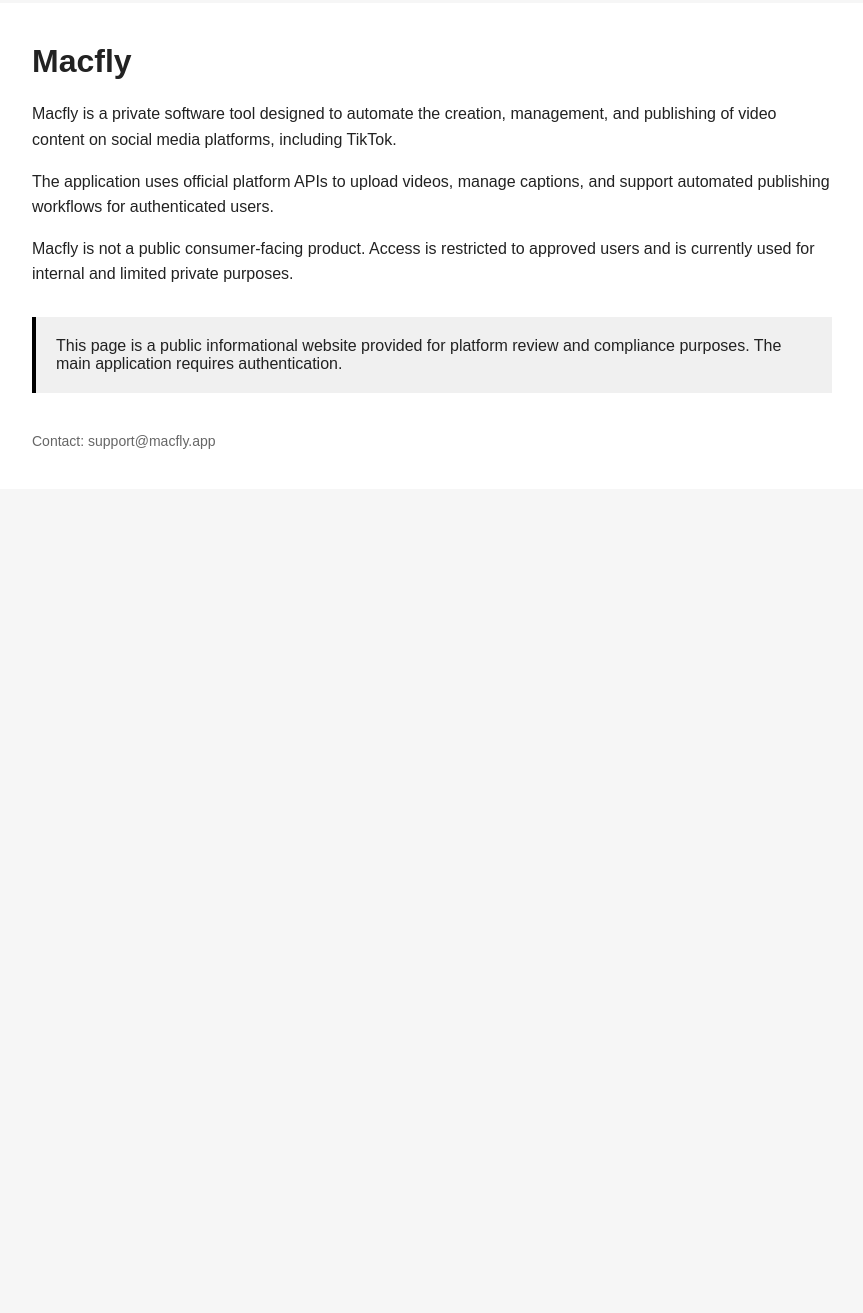
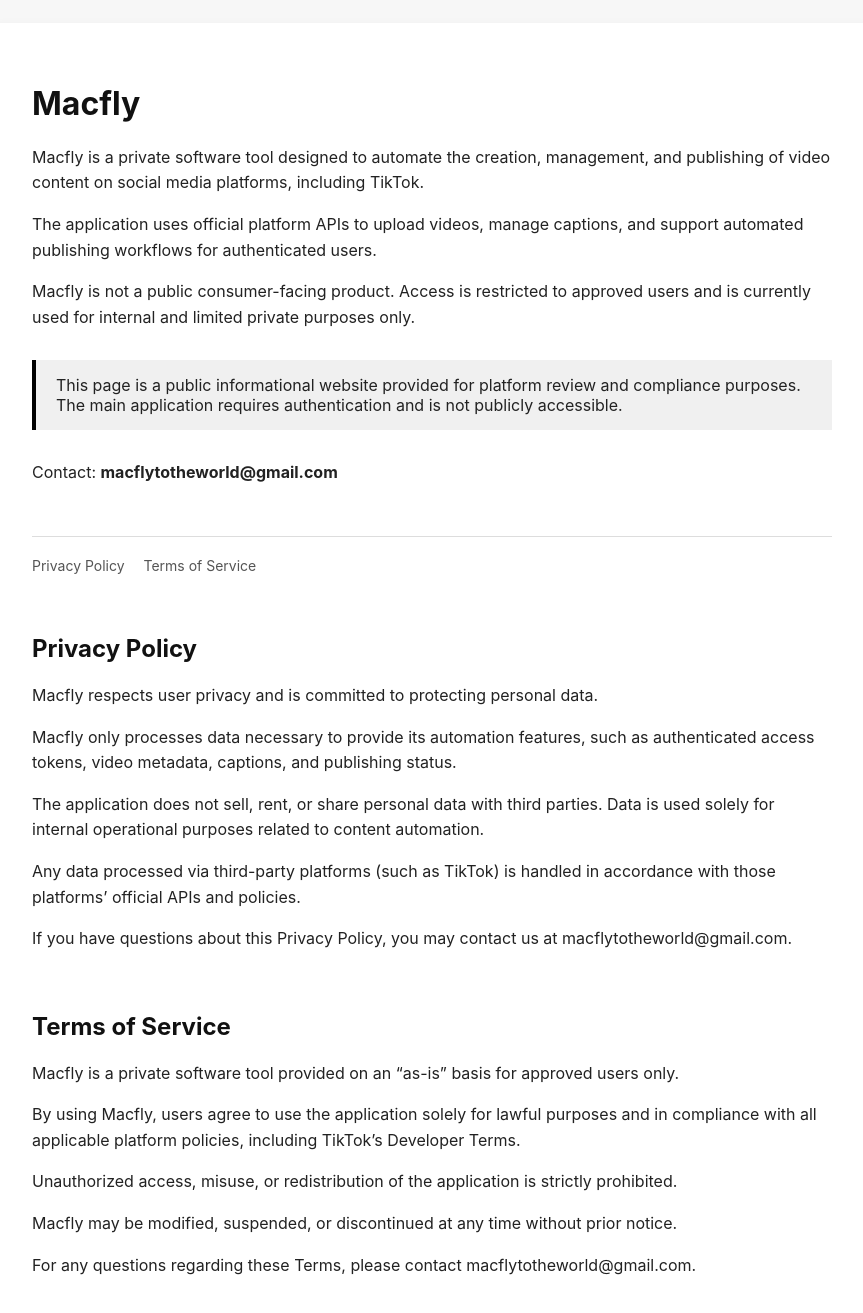
Before and after one commit to Macflytotheworld/macflytotheworld.github.io, a plain HTML site: page index.html in a window 1280 px wide. Shown: the part 37-1350 px from the top of the page, without its empty margins (208-1071 px from the left). Before the commit the page ends 800 px from the top, so only its background shows below. Drawn offline with Linux system fonts and the light colour scheme.

Commit message:
Update index.html

```diff
--- a/index.html
+++ b/index.html
@@ -1,71 +1,159 @@
 <!DOCTYPE html>
 <html lang="en">
 <head>
-  <meta charset="UTF-8">
-  <title>Macfly – TikTok Automation Tool</title>
-  <meta name="viewport" content="width=device-width, initial-scale=1.0">
-  <meta name="description" content="Macfly is a private automation tool for managing and publishing TikTok content using official APIs.">
+  <meta charset="UTF-8" />
+  <meta name="viewport" content="width=device-width, initial-scale=1.0" />
+  <title>Macfly – Private Automation Tool</title>
   <style>
     body {
-      font-family: Arial, sans-serif;
-      background: #f6f6f6;
+      font-family: -apple-system, BlinkMacSystemFont, "Segoe UI", Roboto, Helvetica, Arial, sans-serif;
+      background-color: #f7f7f7;
       margin: 0;
-      padding: 40px;
+      padding: 0;
       color: #222;
     }
     .container {
       max-width: 800px;
-      margin: auto;
+      margin: 60px auto;
       background: #ffffff;
       padding: 40px;
       border-radius: 8px;
+      box-shadow: 0 2px 10px rgba(0,0,0,0.05);
     }
-    h1 {
-      margin-top: 0;
+    h1, h2 {
+      color: #111;
     }
     p {
       line-height: 1.6;
     }
-    .box {
-      margin-top: 30px;
-      padding: 20px;
+    .notice {
+      margin: 30px 0;
+      padding: 15px 20px;
+      border-left: 4px solid #000;
       background: #f0f0f0;
-      border-left: 4px solid #000;
     }
     footer {
-      margin-top: 40px;
+      margin-top: 50px;
+      padding-top: 20px;
+      border-top: 1px solid #ddd;
       font-size: 14px;
-      color: #666;
+      color: #555;
+    }
+    footer a {
+      color: #555;
+      text-decoration: none;
+      margin-right: 15px;
+    }
+    footer a:hover {
+      text-decoration: underline;
+    }
+    .section {
+      margin-top: 60px;
     }
   </style>
 </head>
 <body>
+
   <div class="container">
     <h1>Macfly</h1>
 
     <p>
-      Macfly is a private software tool designed to automate the creation, management,
-      and publishing of video content on social media platforms, including TikTok.
+      Macfly is a private software tool designed to automate the creation,
+      management, and publishing of video content on social media platforms,
+      including TikTok.
     </p>
 
     <p>
-      The application uses official platform APIs to upload videos, manage captions,
-      and support automated publishing workflows for authenticated users.
+      The application uses official platform APIs to upload videos, manage
+      captions, and support automated publishing workflows for authenticated
+      users.
     </p>
 
     <p>
-      Macfly is not a public consumer-facing product. Access is restricted to approved users
-      and is currently used for internal and limited private purposes.
+      Macfly is not a public consumer-facing product. Access is restricted to
+      approved users and is currently used for internal and limited private
+      purposes only.
     </p>
 
-    <div class="box">
-      This page is a public informational website provided for platform review and compliance purposes.
-      The main application requires authentication.
+    <div class="notice">
+      This page is a public informational website provided for platform review
+      and compliance purposes. The main application requires authentication and
+      is not publicly accessible.
     </div>
 
+    <p>
+      Contact: <strong>macflytotheworld@gmail.com</strong>
+    </p>
+
     <footer>
-      Contact: support@macfly.app
+      <a href="#privacy">Privacy Policy</a>
+      <a href="#terms">Terms of Service</a>
     </footer>
+
+    <!-- PRIVACY POLICY -->
+    <div class="section" id="privacy">
+      <h2>Privacy Policy</h2>
+
+      <p>
+        Macfly respects user privacy and is committed to protecting personal
+        data.
+      </p>
+
+      <p>
+        Macfly only processes data necessary to provide its automation features,
+        such as authenticated access tokens, video metadata, captions, and
+        publishing status.
+      </p>
+
+      <p>
+        The application does not sell, rent, or share personal data with third
+        parties. Data is used solely for internal operational purposes related
+        to content automation.
+      </p>
+
+      <p>
+        Any data processed via third-party platforms (such as TikTok) is handled
+        in accordance with those platforms’ official APIs and policies.
+      </p>
+
+      <p>
+        If you have questions about this Privacy Policy, you may contact us at
+        macflytotheworld@gmail.com.
+      </p>
+    </div>
+
+    <!-- TERMS OF SERVICE -->
+    <div class="section" id="terms">
+      <h2>Terms of Service</h2>
+
+      <p>
+        Macfly is a private software tool provided on an “as-is” basis for
+        approved users only.
+      </p>
+
+      <p>
+        By using Macfly, users agree to use the application solely for lawful
+        purposes and in compliance with all applicable platform policies,
+        including TikTok’s Developer Terms.
+      </p>
+
+      <p>
+        Unauthorized access, misuse, or redistribution of the application is
+        strictly prohibited.
+      </p>
+
+      <p>
+        Macfly may be modified, suspended, or discontinued at any time without
+        prior notice.
+      </p>
+
+      <p>
+        For any questions regarding these Terms, please contact
+        macflytotheworld@gmail.com.
+      </p>
+    </div>
+
   </div>
+
 </body>
 </html>
```
